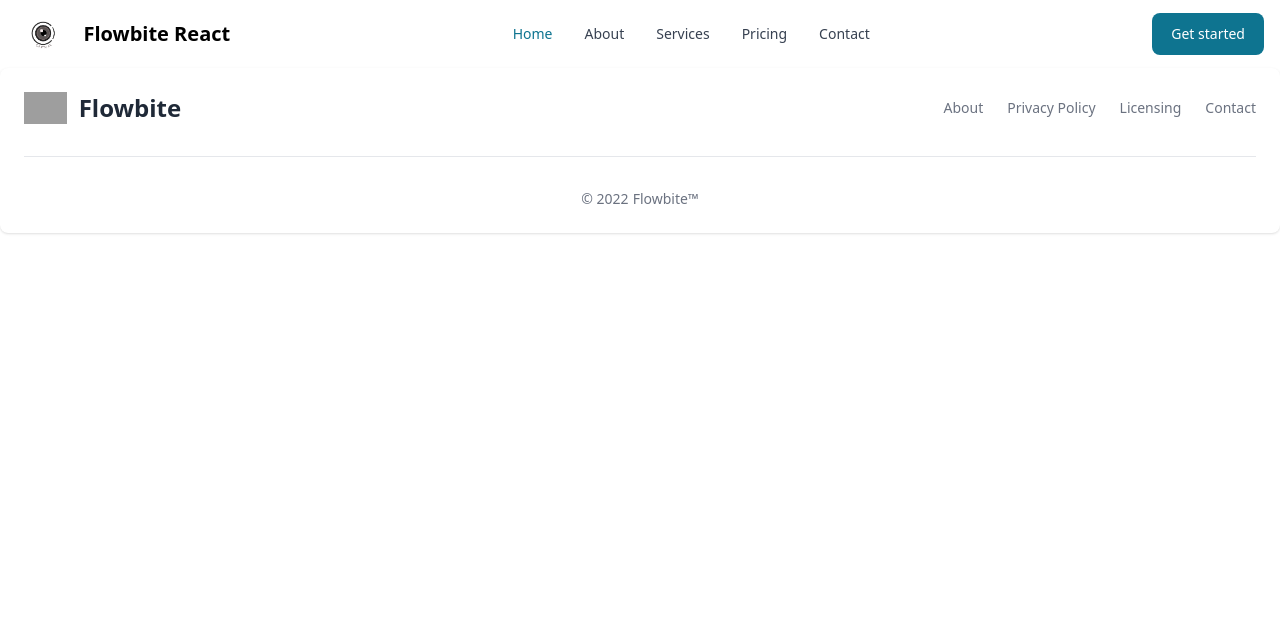
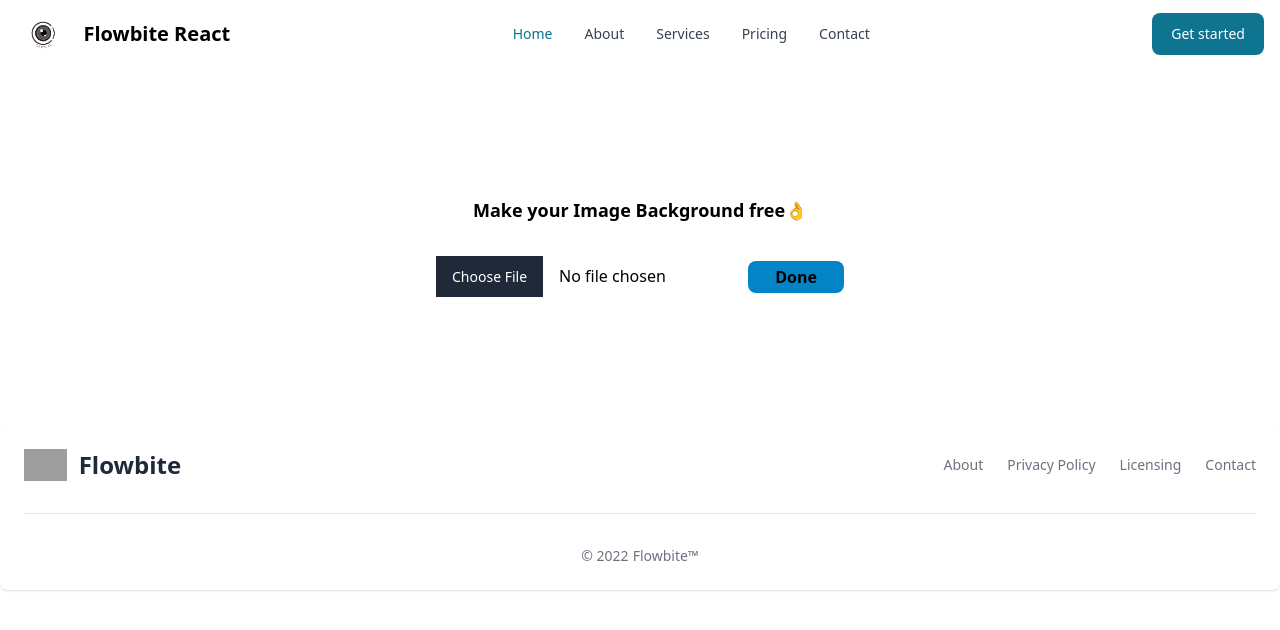
Before and after one commit to Goutam-04/image-editor, a React (Create React App) app: page / in a window 1280 px wide. Shown: the top 630 px of the page. Built offline with nearby package versions, Linux system fonts and the light colour scheme; grey boxes are pictures that could not be loaded.

Commit message:
make the basic hero section and trying to apply the api

```diff
--- a/src/App.js
+++ b/src/App.js
@@ -2,11 +2,13 @@
 import './App.css';
 import Navbaar from './components/Navbaar/Navbaar';
 import FooterWithLogo from './components/MyFooter/MyFooter';
+import Functionality from './components/Functionality/Functionality'
 
 function App() {
   return (
    <>
       <Navbaar></Navbaar>
+      <Functionality></Functionality>
       <FooterWithLogo></FooterWithLogo>
    </>
   );
--- /dev/null
+++ b/src/components/Functionality/Functionality.js
@@ -0,0 +1,34 @@
+import React from 'react'
+import { useState } from 'react'
+
+// API TOKEN: 64c45d2af1b414.18748169
+
+const Functionality = () => {
+
+
+
+    const [image,setImage]=useState(null);
+    const [bgremove,setBgRemove]=useState(null);
+
+   const theFunction=()=>{
+
+   }
+
+
+
+    return (
+        <div className='mt-32 mb-32'>
+        <h2 className='text-center font-bold text-lg'>Make your Image Background free👌</h2>
+        <div className='flex justify-center items-center'>
+
+        <input type='file' name='file_name' className='mt-8'/>
+        <button type='submit' className='mt-8 bg-sky-600 rounded-lg w-24 h-8 font-semibold text-md'
+        onClick={(e)=>{setImage=(e.target.files[0])}}
+        >Done</button>
+
+        </div>
+    </div>
+  )
+}
+
+export default Functionality
```
